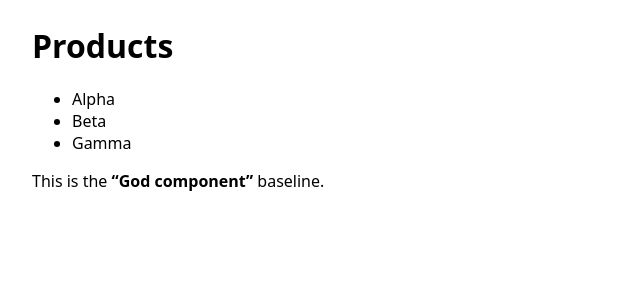
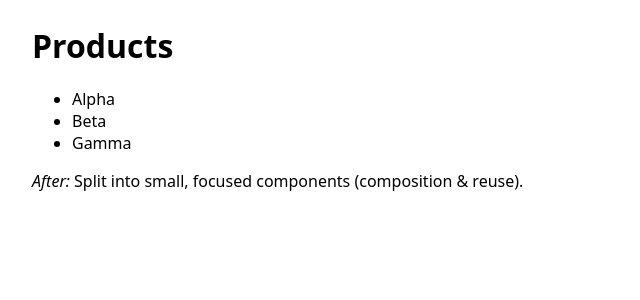
Before and after one commit to chrgue/react-intro, a React (Vite) app: page / in a window 1280 px wide. Shown: the top 300 px of the page, without its empty margins (0-640 px from the left). Built offline with nearby package versions, Linux system fonts and the light colour scheme.

Commit message:
refactor(02b): split into Header + ItemList

```diff
--- a/src/App.tsx
+++ b/src/App.tsx
@@ -1,21 +1,14 @@
+import { Header, ItemList } from './components';
 
 export default function App() {
     const items = ['Alpha', 'Beta', 'Gamma'];
 
     return (
         <div style={{ fontFamily: 'system-ui, sans-serif', margin: 24 }}>
-            <header>
-                <h1>Products</h1>
-            </header>
-
-            <ul>
-                {items.map((x) => (
-                    <li key={x}>{x}</li>
-                ))}
-            </ul>
-
+            <Header title="Products" />
+            <ItemList items={items} />
             <p style={{ marginTop: 12 }}>
-                This is the <strong>“God component”</strong> baseline.
+                <em>After:</em> Split into small, focused components (composition & reuse).
             </p>
         </div>
     );
--- /dev/null
+++ b/src/components/Header.tsx
@@ -0,0 +1,7 @@
+export function Header({ title }: { title: string }) {
+    return (
+        <header>
+            <h1>{title}</h1>
+        </header>
+    );
+}
--- /dev/null
+++ b/src/components/ItemList.tsx
@@ -0,0 +1,9 @@
+export function ItemList({ items }: { items: string[] }) {
+    return (
+        <ul>
+            {items.map((x) => (
+                    <li key={x}>{x}</li>
+                ))}
+        </ul>
+    );
+}
--- /dev/null
+++ b/src/components/index.ts
@@ -0,0 +1,2 @@
+export * from "./Header";
+export * from "./ItemList";
```
